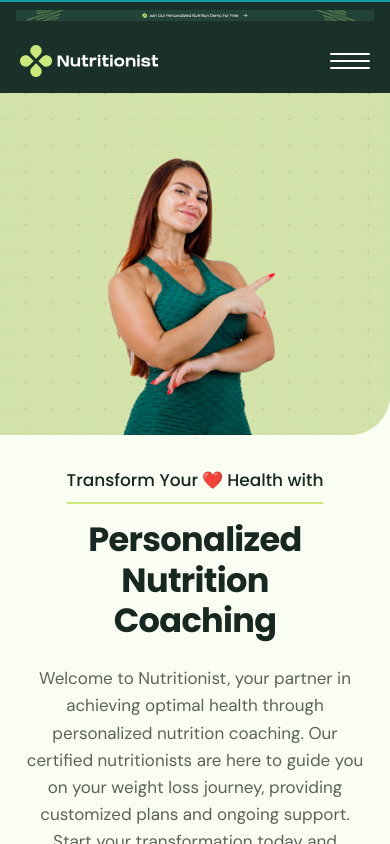
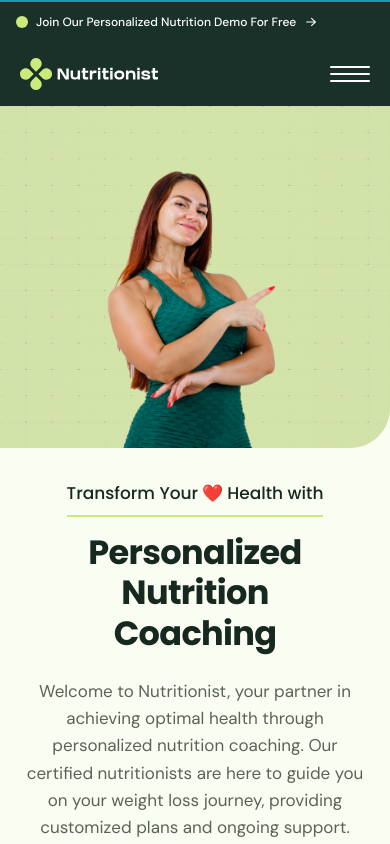
Before and after one commit to nadirjamal100-code/nutritionist-site, a React (Vite) app: page / in a window 390 px wide. Shown: the top 844 px of the page. Built offline with nearby package versions, Linux system fonts and the light colour scheme.

Commit message:
Header top fix announcement bar issue

```diff
--- a/src/components/Header/Header.css
+++ b/src/components/Header/Header.css
@@ -17,6 +17,10 @@
 .promo-banner__art {
   width: 100%;
   height: auto;
+}
+
+.promo-banner__mobile-copy {
+  display: none;
 }
 
 .promo-banner__link:focus-visible {
@@ -115,8 +119,8 @@
   }
 
   .header__nav {
-    position: fixed;
-    top: var(--header-height-mobile);
+    position: absolute;
+    top: 100%;
     left: 0;
     right: 0;
     flex-direction: column;
@@ -152,4 +156,36 @@
   .promo-banner__link {
     width: calc(100% - 32px);
   }
+
+  .promo-banner__art {
+    display: none;
+  }
+
+  .promo-banner__mobile-copy {
+    display: inline-flex;
+    min-height: 24px;
+    align-items: center;
+    justify-content: center;
+    gap: 8px;
+    color: var(--color-text-on-dark);
+    font-size: 12px;
+    font-weight: 500;
+    line-height: 1.2;
+    white-space: nowrap;
+  }
+
+  .promo-banner__mark {
+    width: 12px;
+    height: 12px;
+    flex: 0 0 12px;
+    border-radius: 50%;
+    background: var(--color-primary);
+  }
+
+  .promo-banner__mobile-copy img {
+    width: 14px;
+    height: 14px;
+    flex: 0 0 14px;
+    filter: brightness(0) invert(1);
+  }
 }
--- a/src/components/Header/Header.tsx
+++ b/src/components/Header/Header.tsx
@@ -3,6 +3,7 @@ import Container from "../Container/Container";
 import Button from "../Button/Button";
 import logo from "../../assets/icons/logo.svg";
 import promoBanner from "../../assets/Container.svg";
+import arrowIcon from "../../assets/icons/icon-arrow.svg";
 import "./Header.css";
 
 const NAV_LINKS = [
@@ -33,6 +34,11 @@ const Header = () => {
           aria-label="Join Our Personalized Nutrition Demo For Free"
         >
           <img src={promoBanner} alt="" className="promo-banner__art" />
+          <span className="promo-banner__mobile-copy">
+            <span className="promo-banner__mark" aria-hidden="true" />
+            <span>Join Our Personalized Nutrition Demo For Free</span>
+            <img src={arrowIcon} alt="" />
+          </span>
         </a>
       </div>
 
```
